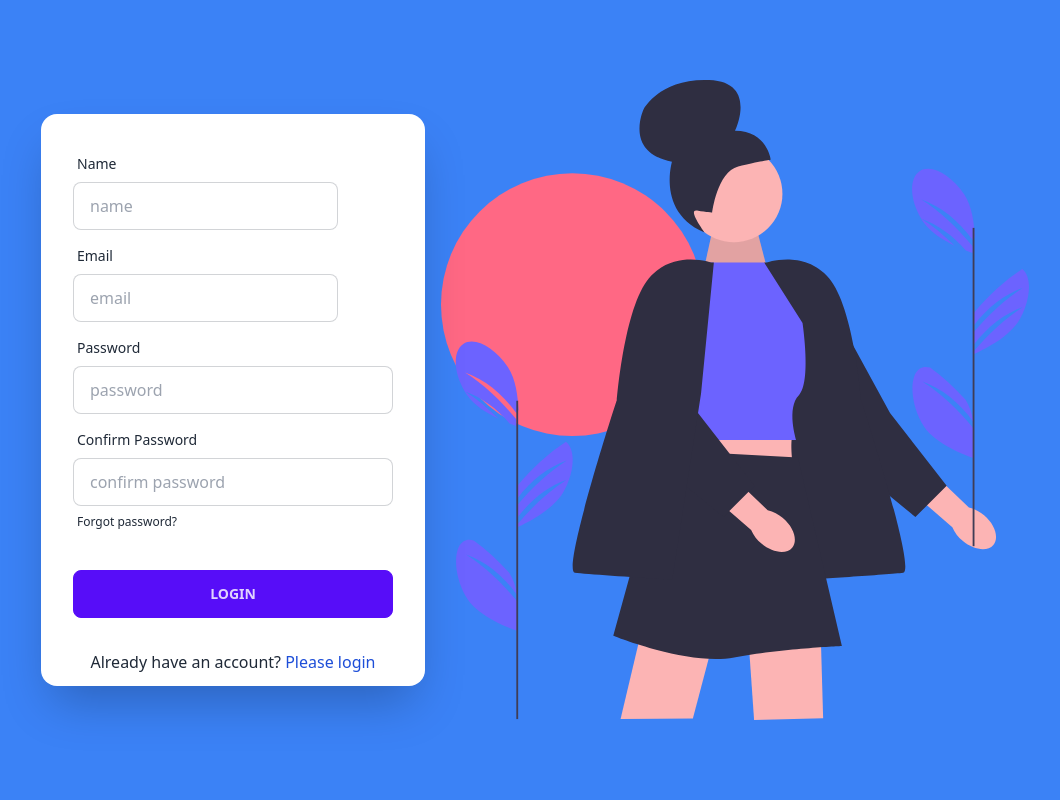
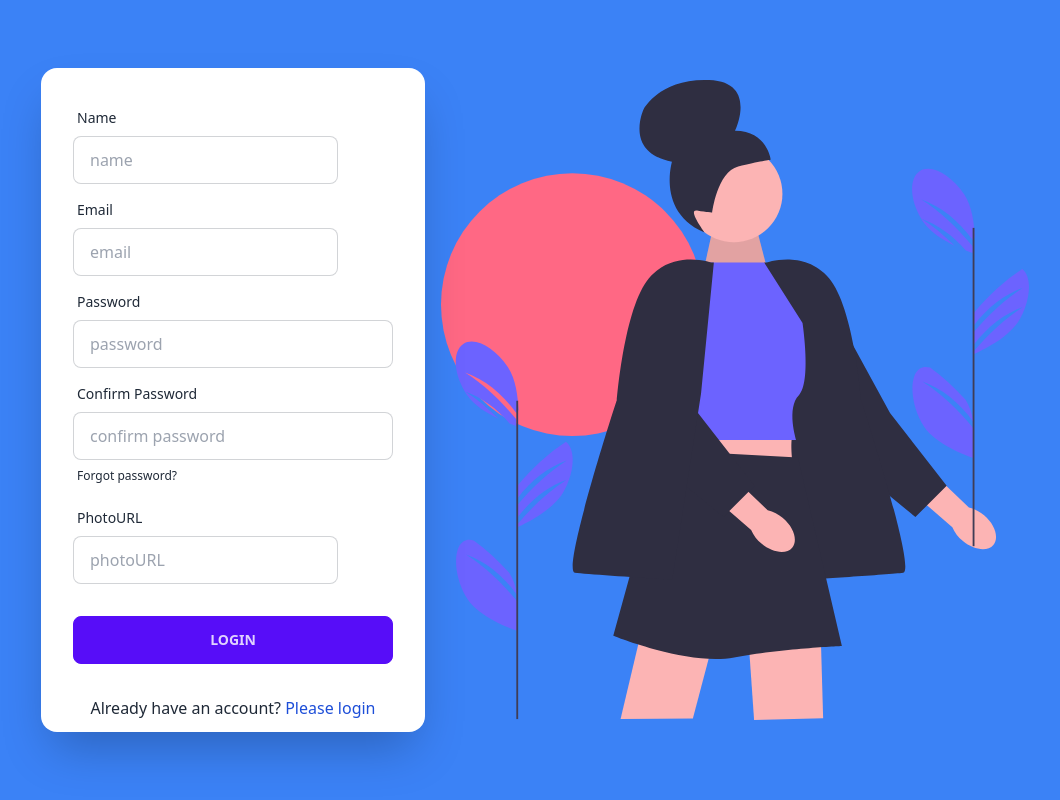
Before and after one commit to anighosal/Music-king, a React (Vite) app: page /register in a window 1280 px wide. Shown: the whole page, without its empty margins (105-1165 px from the left). Built offline with nearby package versions, Linux system fonts and the light colour scheme; no server answers.

Commit message:
error page created

```diff
--- /dev/null
+++ b/src/Errorpage/Errorpage.jsx
@@ -0,0 +1,19 @@
+import React from "react";
+import img from "../assets/404-page-animation-example.gif";
+import { Link } from "react-router-dom";
+
+const Errorpage = () => {
+  return (
+    <div>
+      <img src={img} alt="" />
+
+      <div className="text-center">
+        <Link to="/">
+          <button className="btn btn-secondary">Back to home</button>
+        </Link>
+      </div>
+    </div>
+  );
+};
+
+export default Errorpage;
--- a/src/Routes/Routes.jsx
+++ b/src/Routes/Routes.jsx
@@ -5,6 +5,7 @@ import Instructors from "../pages/Instructors/Instructors/Instructors";
 import Classes from "../pages/Classes/Classes/Classes";
 import Login from "../pages/Login/Login";
 import Register from "../pages/Register/Register";
+import Errorpage from "../Errorpage/Errorpage";
 
 export const router = createBrowserRouter([
   {
@@ -33,4 +34,8 @@ export const router = createBrowserRouter([
       },
     ],
   },
+  {
+    path: "*",
+    element: <Errorpage></Errorpage>,
+  },
 ]);
--- a/src/pages/Register/Register.jsx
+++ b/src/pages/Register/Register.jsx
@@ -2,14 +2,17 @@ import React, { useContext } from "react";
 import { Helmet } from "react-helmet-async";
 import { useForm } from "react-hook-form";
 import login from "../../assets/undraw_woman_ffrd.svg";
-import { Link } from "react-router-dom";
+import { Link, useNavigate } from "react-router-dom";
 import { AuthContext } from "../../providers/AuthProviders";
+import Swal from "sweetalert2";
 
 const Register = () => {
-  const { createUser } = useContext(AuthContext);
+  const { createUser, updateUserProfile } = useContext(AuthContext);
+  const navigate = useNavigate();
   const {
     register,
     handleSubmit,
+    reset,
 
     formState: { errors },
   } = useForm();
@@ -19,6 +22,10 @@ const Register = () => {
     createUser(data.email, data.password).then((result) => {
       const loggedUser = result.user;
       console.log(loggedUser);
+      updateUserProfile(data.name, data.photoURL)
+        .then(() => {
+          console.log("user profile info updated");
+          reset();
           Swal.fire({
             position: "top-end",
             icon: "success",
@@ -26,6 +33,9 @@ const Register = () => {
             showConfirmButton: false,
             timer: 1500,
           });
+          navigate("/");
+        })
+        .catch((error) => console.log(error));
     });
   };
   return (
@@ -149,6 +159,22 @@ const Register = () => {
                   </a>
                 </label>
               </div>
+              <div className="div-control">
+                <label className="label">
+                  <span className="label-text">PhotoURL</span>
+                </label>
+                <input
+                  type="photoURL"
+                  name="photoURL"
+                  placeholder="photoURL"
+                  className="input input-bordered"
+                  {...register("photoURL", { required: true })}
+                />
+                <br />
+                {errors.photoURL && (
+                  <span className="text-red-500">Photo URL is required</span>
+                )}
+              </div>
               <div className="form-control mt-6">
                 <input
                   className="btn btn-primary"
--- a/src/pages/Shared/Navbar/Navbar.jsx
+++ b/src/pages/Shared/Navbar/Navbar.jsx
@@ -23,8 +23,14 @@ const Navbar = () => {
         <Link to="/classes">Classes</Link>
       </li>
 
-      {user ? (
+      {user?.photoURL ? (
         <>
+          <img
+            className="rounded-xl w-10 h-10 mr-2"
+            src={user?.photoURL}
+            alt=""
+          />
+          <p className="text-xl">{user?.displayName}</p>
           <button onClick={handleLogOut} className="btn btn-ghost">
             Logout
           </button>
--- a/src/providers/AuthProviders.jsx
+++ b/src/providers/AuthProviders.jsx
@@ -5,6 +5,7 @@ import {
   onAuthStateChanged,
   signInWithEmailAndPassword,
   signOut,
+  updateProfile,
 } from "firebase/auth";
 import app from "../firebase/firebase.config";
 
@@ -29,6 +30,13 @@ const AuthProviders = ({ children }) => {
     return signOut(auth);
   };
 
+  const updateUserProfile = (name, photo) => {
+    return updateProfile(auth.currentUser, {
+      displayName: name,
+      photoURL: photo,
+    });
+  };
+
   useEffect(() => {
     const unsubscribe = onAuthStateChanged(auth, (currentUser) => {
       setUser(currentUser);
@@ -45,6 +53,7 @@ const AuthProviders = ({ children }) => {
     createUser,
     signIn,
     logOut,
+    updateUserProfile,
   };
   return (
     <AuthContext.Provider value={authInfo}>{children}</AuthContext.Provider>
```
Also changed, not shown: src/assets/404-page-animation-example.gif (added). Lines whose indentation alone changed are shown as unchanged.
